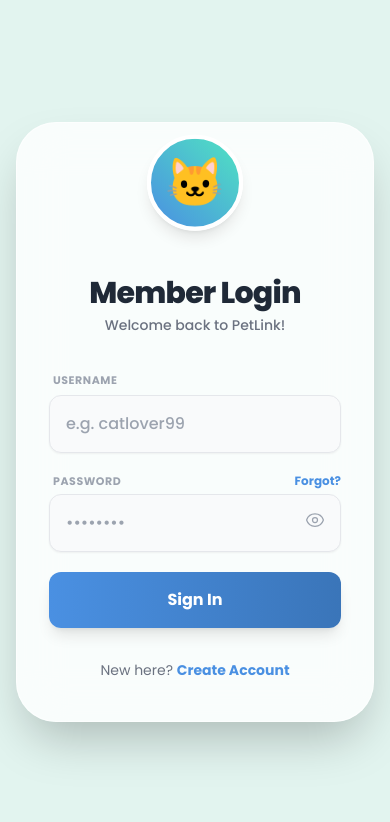
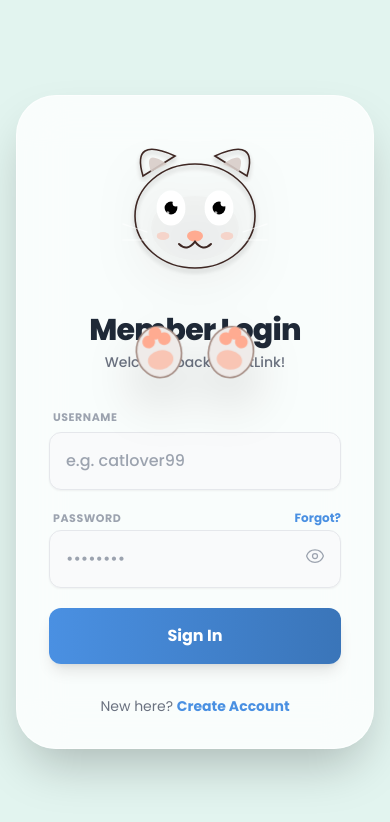
Before and after one commit to Droomiweb/pet-mat, a Next.js app: page /Login in a window 390 px wide. Shown: the top 822 px of the page. Built offline with nearby package versions, Linux system fonts and the light colour scheme; no server answers; the database is empty.

Commit message:
login signup improve

```diff
--- a/app/Login/page.js
+++ b/app/Login/page.js
@@ -1,14 +1,122 @@
 // app/Login/page.js
 "use client";
-import { useState, useRef } from "react";
+import { useState, useRef, useEffect } from "react";
 import { auth } from "../lib/firebase";
 import { signInWithEmailAndPassword } from "firebase/auth";
 import { useRouter } from "next/navigation";
 import Link from "next/link";
 
-// Icons
+// --- ICONS ---
 const EyeIcon = () => <svg xmlns="http://www.w3.org/2000/svg" fill="none" viewBox="0 0 24 24" strokeWidth={1.5} stroke="currentColor" className="w-5 h-5"><path strokeLinecap="round" strokeLinejoin="round" d="M2.036 12.322a1.012 1.012 0 010-.639C3.423 7.51 7.36 4.5 12 4.5c4.638 0 8.573 3.007 9.963 7.178.07.207.07.431 0 .639C20.577 16.49 16.64 19.5 12 19.5c-4.638 0-8.573-3.007-9.963-7.178z" /><path strokeLinecap="round" strokeLinejoin="round" d="M15 12a3 3 0 11-6 0 3 3 0 016 0z" /></svg>;
 const EyeSlashIcon = () => <svg xmlns="http://www.w3.org/2000/svg" fill="none" viewBox="0 0 24 24" strokeWidth={1.5} stroke="currentColor" className="w-5 h-5"><path strokeLinecap="round" strokeLinejoin="round" d="M3.98 8.223A10.477 10.477 0 001.934 12C3.226 16.338 7.244 19.5 12 19.5c.993 0 1.953-.138 2.863-.395M6.228 6.228A10.45 10.45 0 0112 4.5c4.756 0 8.773 3.162 10.065 7.498a10.523 10.523 0 01-4.293 5.774M6.228 6.228L3 3m3.228 3.228l3.65 3.65m7.894 7.894L21 21m-3.228-3.228l-3.65-3.65m0 0a3 3 0 10-4.243-4.243m4.242 4.242L9.88 9.88" /></svg>;
+
+// --- ENHANCED ANIMATED MASCOT COMPONENT ---
+const LoginMascot = ({ hideEyes }) => {
+  return (
+    <svg viewBox="0 0 200 200" className="w-full h-full drop-shadow-2xl overflow-visible">
+      <defs>
+        {/* Gradients for depth */}
+        <radialGradient id="faceGrad" cx="50%" cy="50%" r="50%" fx="50%" fy="50%">
+          <stop offset="30%" stopColor="#6D4C41" />
+          <stop offset="100%" stopColor="#3E2723" />
+        </radialGradient>
+        <linearGradient id="earGrad" x1="0%" y1="0%" x2="100%" y2="100%">
+          <stop offset="0%" stopColor="#6D4C41" />
+          <stop offset="100%" stopColor="#3E2723" />
+        </linearGradient>
+        <filter id="softShadow" x="-20%" y="-20%" width="140%" height="140%">
+          <feGaussianBlur in="SourceAlpha" stdDeviation="3" />
+          <feOffset dx="0" dy="4" result="offsetblur" />
+          <feComponentTransfer>
+            <feFuncA type="linear" slope="0.3" />
+          </feComponentTransfer>
+          <feMerge>
+            <feMergeNode />
+            <feMergeNode in="SourceGraphic" />
+          </feMerge>
+        </filter>
+      </defs>
+
+      {/* Ears */}
+      <path d="M35,60 Q20,10 75,35 Z" fill="url(#earGrad)" stroke="#3E2723" strokeWidth="2" filter="url(#softShadow)" />
+      <path d="M165,60 Q180,10 125,35 Z" fill="url(#earGrad)" stroke="#3E2723" strokeWidth="2" filter="url(#softShadow)" />
+
+      {/* Inner Ears */}
+      <path d="M45,55 Q35,25 65,45 Z" fill="#D7CCC8" opacity="0.9" />
+      <path d="M155,55 Q165,25 135,45 Z" fill="#D7CCC8" opacity="0.9" />
+
+      {/* Head */}
+      <ellipse cx="100" cy="110" rx="75" ry="65" fill="url(#faceGrad)" stroke="#3E2723" strokeWidth="2" filter="url(#softShadow)" />
+
+      {/* Light Fur Patch around Face */}
+      <ellipse cx="100" cy="125" rx="55" ry="40" fill="#D7CCC8" opacity="0.1" />
+
+      {/* Eyes Container */}
+      <g className="transition-transform duration-300" style={{ transform: hideEyes ? 'translateY(10px) scale(0.95)' : 'translateY(0) scale(1)' }}>
+        {/* Eye Backgrounds (Whites) */}
+        <ellipse cx="70" cy="100" rx="18" ry="22" fill="#FFF" />
+        <ellipse cx="130" cy="100" rx="18" ry="22" fill="#FFF" />
+
+        {/* Pupils (Breathing Animation) */}
+        <circle cx="70" cy="100" r="8" fill="#000">
+            <animate attributeName="r" values="8;9;8" dur="3s" repeatCount="indefinite" />
+        </circle>
+        <circle cx="130" cy="100" r="8" fill="#000">
+            <animate attributeName="r" values="8;9;8" dur="3s" repeatCount="indefinite" />
+        </circle>
+
+        {/* Eye Highlights (Sparkle) */}
+        <circle cx="76" cy="94" r="4" fill="white" />
+        <circle cx="136" cy="94" r="4" fill="white" />
+        <circle cx="66" cy="106" r="2" fill="white" opacity="0.7" />
+        <circle cx="126" cy="106" r="2" fill="white" opacity="0.7" />
+      </g>
+
+      {/* Snout */}
+      <ellipse cx="100" cy="135" rx="10" ry="7" fill="#FFAB91" />
+
+      {/* Mouth */}
+      <path d="M100,142 Q90,155 80,145" fill="none" stroke="#3E2723" strokeWidth="2.5" strokeLinecap="round" />
+      <path d="M100,142 Q110,155 120,145" fill="none" stroke="#3E2723" strokeWidth="2.5" strokeLinecap="round" />
+
+      {/* Cheeks (Blush) */}
+      <ellipse cx="60" cy="135" rx="8" ry="5" fill="#FFAB91" opacity="0.4" />
+      <ellipse cx="140" cy="135" rx="8" ry="5" fill="#FFAB91" opacity="0.4" />
+
+      {/* Whiskers */}
+      <g opacity="0.6">
+        <line x1="40" y1="130" x2="10" y2="120" stroke="#FFF" strokeWidth="1.5" strokeLinecap="round" />
+        <line x1="40" y1="140" x2="10" y2="140" stroke="#FFF" strokeWidth="1.5" strokeLinecap="round" />
+        <line x1="160" y1="130" x2="190" y2="120" stroke="#FFF" strokeWidth="1.5" strokeLinecap="round" />
+        <line x1="160" y1="140" x2="190" y2="140" stroke="#FFF" strokeWidth="1.5" strokeLinecap="round" />
+      </g>
+
+      {/* --- ANIMATED PAWS (Spring Physics) --- */}
+      <g
+        className="transition-all duration-500 ease-[cubic-bezier(0.68,-0.55,0.27,1.55)]"
+        style={{ transform: hideEyes ? 'translateY(-55px)' : 'translateY(120px)' }}
+      >
+        {/* Left Paw */}
+        <g transform="translate(55, 160) rotate(-12)">
+            <ellipse cx="0" cy="0" rx="28" ry="32" fill="#EFEBE9" stroke="#A1887F" strokeWidth="2" />
+            <circle cx="-10" cy="-15" r="8" fill="#FFAB91" />
+            <circle cx="10" cy="-15" r="8" fill="#FFAB91" />
+            <circle cx="0" cy="-24" r="8" fill="#FFAB91" />
+            <ellipse cx="0" cy="10" rx="16" ry="12" fill="#FFAB91" opacity="0.6" />
+        </g>
+
+        {/* Right Paw */}
+        <g transform="translate(145, 160) rotate(12)">
+            <ellipse cx="0" cy="0" rx="28" ry="32" fill="#EFEBE9" stroke="#A1887F" strokeWidth="2" />
+            <circle cx="-10" cy="-15" r="8" fill="#FFAB91" />
+            <circle cx="10" cy="-15" r="8" fill="#FFAB91" />
+            <circle cx="0" cy="-24" r="8" fill="#FFAB91" />
+            <ellipse cx="0" cy="10" rx="16" ry="12" fill="#FFAB91" opacity="0.6" />
+        </g>
+      </g>
+    </svg>
+  );
+};
 
 export default function Login() {
   const [username, setUsername] = useState("");
@@ -88,16 +196,12 @@
               Welcome!
             </h2>
 
-            {/* Interactive Emoji Container */}
+            {/* Mascot Container */}
             <div
-              className="w-48 h-48 relative rounded-full border-8 border-white/30 shadow-2xl mb-6 transition-transform duration-100 bg-white/20 backdrop-blur-sm flex items-center justify-center"
+              className="w-64 h-64 relative transition-transform duration-100 mb-6"
               style={{ transform: "translateZ(40px)" }}
             >
-               <span className="text-[8rem] drop-shadow-md select-none">🐱</span>
-
-              {/* Privacy Paws */}
-              <div className={`absolute bottom-[-10px] left-[10px] w-16 h-16 bg-white rounded-full shadow-lg z-20 flex items-center justify-center text-2xl transition-all duration-500 ease-in-out ${isPasswordFocused ? 'translate-y-[-60px] translate-x-[20px] rotate-12' : 'translate-y-[100px]'}`}>🐾</div>
-              <div className={`absolute bottom-[-10px] right-[10px] w-16 h-16 bg-white rounded-full shadow-lg z-20 flex items-center justify-center text-2xl transition-all duration-500 ease-in-out ${isPasswordFocused ? 'translate-y-[-60px] translate-x-[-20px] -rotate-12' : 'translate-y-[100px]'}`}>🐾</div>
+               <LoginMascot hideEyes={isPasswordFocused} />
             </div>
 
             <p className="text-center text-white text-lg font-medium opacity-90 px-2 transition-transform duration-100" style={{ transform: "translateZ(30px)" }}>
@@ -109,10 +213,10 @@
         {/* --- RIGHT: LOGIN FORM --- */}
         <div className="w-full md:w-1/2 p-8 sm:p-12 flex flex-col justify-center h-full relative">
 
-          {/* Mobile Mascot (Visible only on small screens) */}
-          <div className="md:hidden flex justify-center mb-6 animate-bounce">
-             <div className="w-24 h-24 bg-gradient-to-tr from-[#4A90E2] to-[#50E3C2] rounded-full flex items-center justify-center shadow-lg border-4 border-white">
-                <span className="text-5xl">🐱</span>
+          {/* Mobile Mascot Header (Visible only on small screens) */}
+          <div className="md:hidden flex justify-center mb-6">
+             <div className="w-40 h-40">
+                <LoginMascot hideEyes={isPasswordFocused} />
              </div>
           </div>
 
```
Also changed, not shown: app/Signup/page.js (+70 -9 lines).
